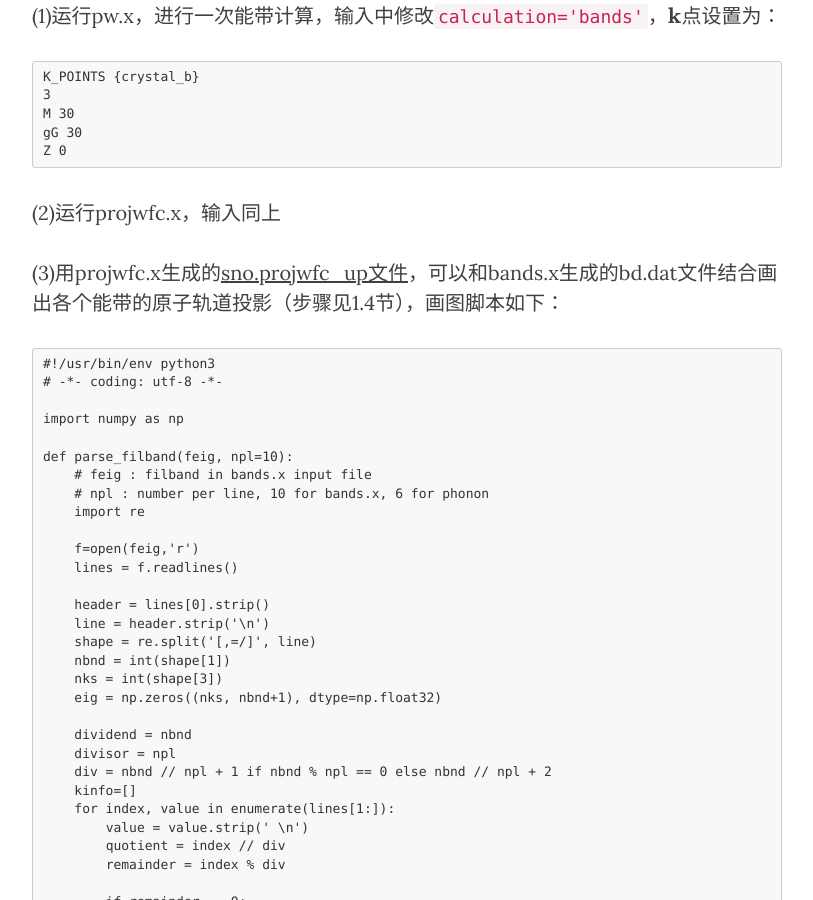
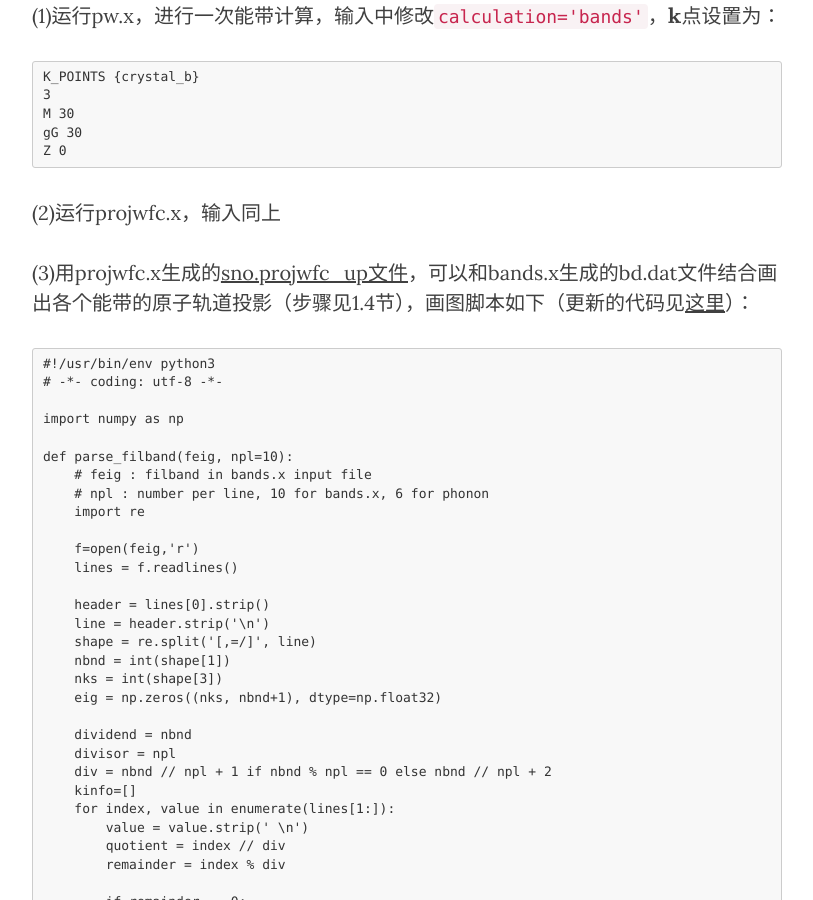
Before and after one commit to yyyu200/DFTbook, a Jekyll site: the page built from _posts/2019-04-01-HandsOn.md, in a window 1280 px wide and 900 px high, scrolled down 58382 px. Shown: the whole window, without its empty margins (233-1046 px from the left). Built offline with Jekyll 4.4.1, drawn with Linux system fonts in a browser that asks for light colours; nearby versions of some CDN libraries; formulas are drawn with MathJax 3; comment, search, counter and statistics services are not loaded; some of the changed text lies outside the part shown.

Commit message:
modify at tx

````diff
--- a/_posts/2019-04-01-HandsOn.md
+++ b/_posts/2019-04-01-HandsOn.md
@@ -1426,12 +1426,6 @@
 /
 ```
 
-得到输出文件alpha2F.dat，取最后一列展宽为0.05的结果画图如下。
-
-<p align="left">
-    <img src="../../../../../img/alpha2F_lead_PH.png" width="1000"/>
-</p>
-
 (7) lambda.x计算 $\lambda$ 和 $T_C$
 
 计算电子声子耦合常数$\lambda$和McMillan公式中的超导转变温度$T_C$。$\mu^{∗}$是一个描述库仑屏蔽作用的经验常数，取值常在0.1到0.16之间，这里取值0.1。这里的8个$\mathbf{q}$点坐标及权重取自第(3)步的ph.x输出即(a)方法。
@@ -1511,6 +1505,12 @@
 ```
 
 这里各个计算量的值在degauss=0.015接近收敛，得到$T_c$=4.500K。
+
+得到输出文件alpha2F.dat，取最后一列展宽为0.05的结果画图如下。
+
+<p align="left">
+    <img src="../../../../../img/alpha2F_lead_PH.png" width="1000"/>
+</p>
 
 本节输入输出文件见[这里](../../../../../img/lead2.tar.gz)。
 
@@ -1924,7 +1924,7 @@
 
 (2)运行projwfc.x，输入同上
 
-(3)用projwfc.x生成的[sno.projwfc_up文件](../../../../../img/snoproj.tar.gz)，可以和bands.x生成的bd.dat文件结合画出各个能带的原子轨道投影（步骤见1.4节），画图脚本如下：
+(3)用projwfc.x生成的[sno.projwfc_up文件](../../../../../img/snoproj.tar.gz)，可以和bands.x生成的bd.dat文件结合画出各个能带的原子轨道投影（步骤见1.4节），画图脚本如下（更新的代码见[这里](https://github.com/yyyu200/QEbandplot/)）：
 
 ```python
 #!/usr/bin/env python3
````
